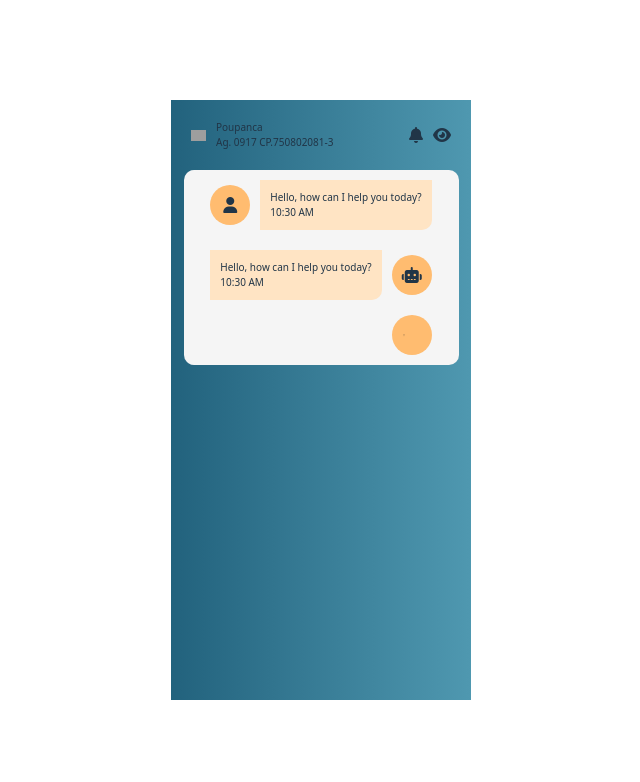
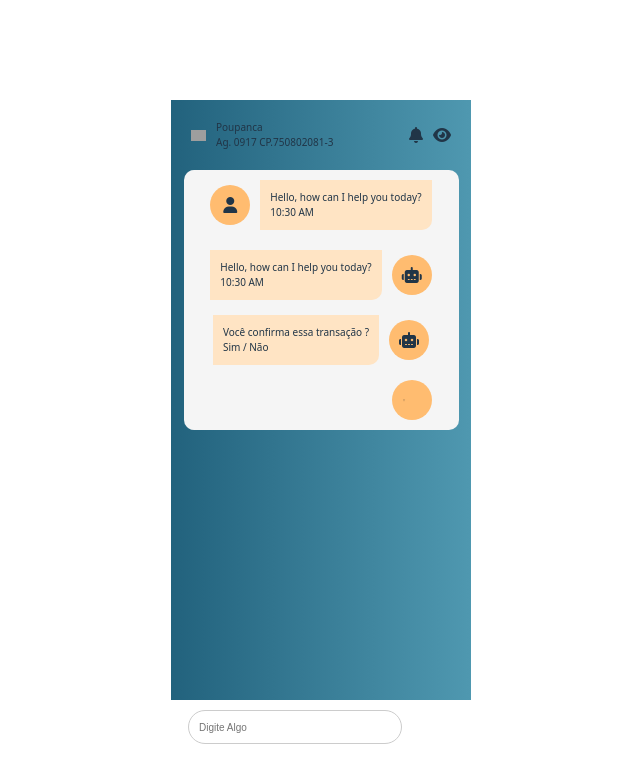
Before and after one commit to CaioLira18/SummerJobCaixa-PixPorVoz, a React (Vite) app: page /chat in a window 1280 px wide. Shown: the top 782 px of the page, without its empty margins (319-959 px from the left). Built offline with nearby package versions, Linux system fonts and the light colour scheme; grey boxes are pictures that could not be loaded.

Commit message:
[feat] - Update Chat Page

```diff
--- a/src/css/Chat.css
+++ b/src/css/Chat.css
@@ -52,6 +52,18 @@
     border-bottom-right-radius: 10px;
 }
 
+.messageContent {
+    display: flex;
+    flex-direction: column;
+    text-align: start;
+    align-items: start;
+    justify-content: start;
+    font-size: 10px;
+    background-color: bisque;
+    padding: 10px;
+    border-bottom-right-radius: 10px;
+}
+
 /* Loading dots */
 .loading {
     gap: 4px;
@@ -61,7 +73,7 @@
     width: 6px;
     height: 6px;
     background-color: #333;
-    border-radius: 50%;
+    border-radius: 50px;
     display: inline-block;
     animation: bounce 1.4s infinite ease-in-out both;
 }
@@ -84,3 +96,39 @@
         opacity: 1;
     }
 }
+
+.inputBarBox {
+    display: flex;
+    align-items: center;
+    justify-content: center;
+    gap: 20px;
+}
+
+.microphoneButton {
+    border: 1px solid rgb(255, 255, 255);
+    padding: 10px;
+    width: 10px;
+    height: 10px;
+    border-radius: 50%;
+    display: flex;
+    align-items: center;
+    justify-content: center;
+    color: white;
+}
+
+.inputBarContainer {
+    display: flex;
+    align-items: center;
+    justify-content: center;
+    gap: 10px;
+    margin-top: 35vh;
+}
+
+.inputBarBox input {
+    width: 200px;
+    height: 30px;
+    border: 1px solid #ccc;
+    border-radius: 20px;
+    font-size: 10px;
+    padding-left: 10px;
+}
--- a/src/pages/Chat.jsx
+++ b/src/pages/Chat.jsx
@@ -30,6 +30,15 @@ export const Chat = () => {
                                 <i class="fa-solid fa-robot"></i>
                             </div>
                         </div>
+                        <div className="messageBox">
+                            <div className="messageContent">
+                                <div className="messageText">Você confirma essa transação ?</div>
+                                <div className="messageTime">Sim / Não</div>
+                            </div>
+                            <div className="userProfile">
+                                <i class="fa-solid fa-robot"></i>
+                            </div>
+                        </div>
                         {loading && (
                             <div className="userProfile loading">
                                 <span></span>
@@ -40,6 +49,16 @@ export const Chat = () => {
                     </div>
                 )}
             </div>
+
+
+            <div className="inputBarContainer">
+                <div className="inputBarBox">
+                    <input placeholder='Digite Algo' type="text" />
+                    <div className="microphoneButton">
+                        <i class="fa-solid fa-microphone"></i>
+                    </div>
+                </div>
+            </div>
         </div>
 
     )
```
